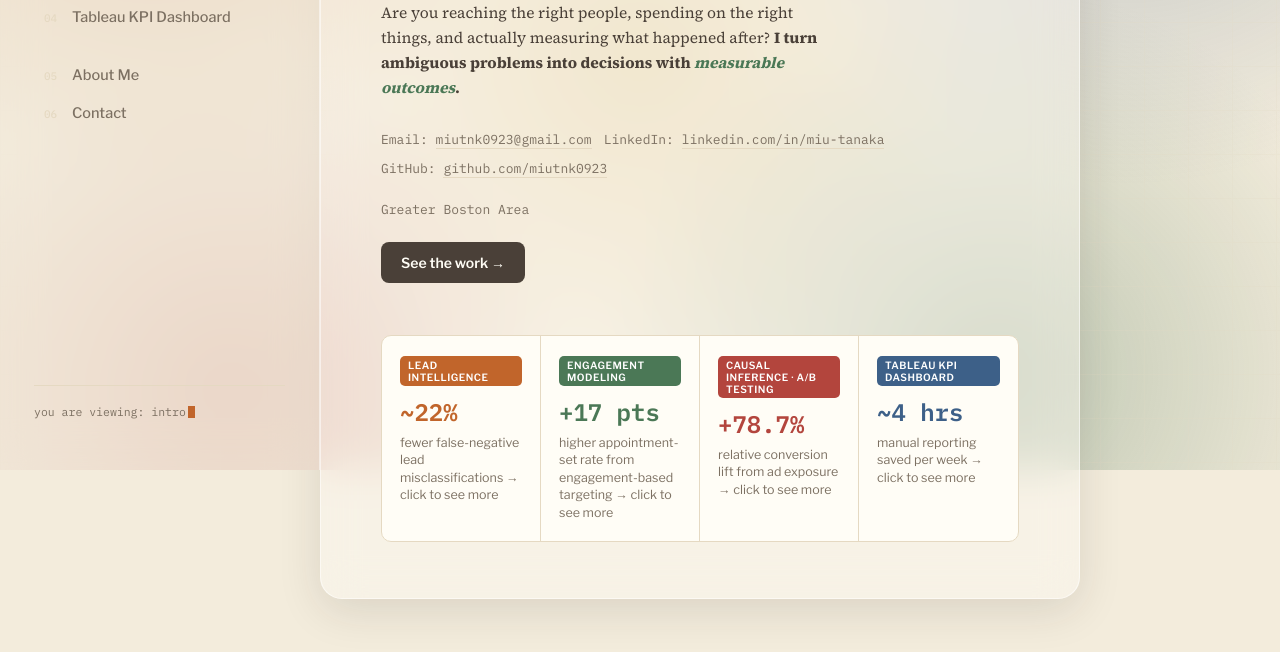
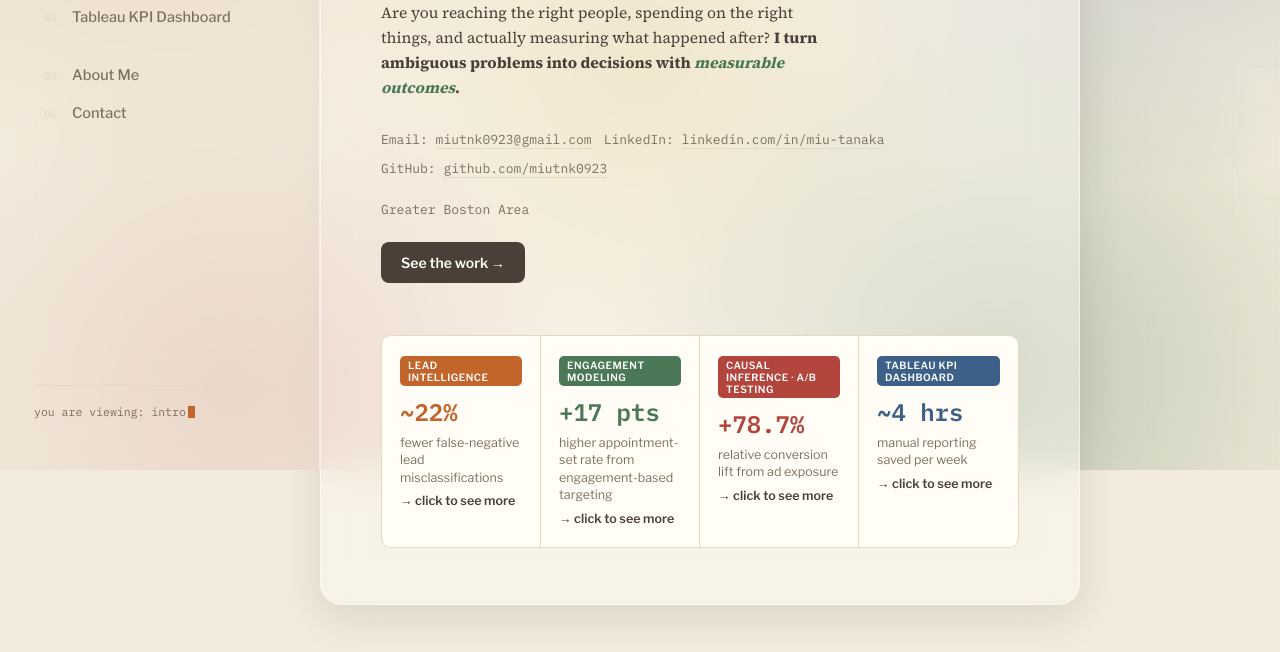
Before and after one commit to miutnk0923/miutnk0923.github.io, a plain HTML site: page index.html in a window 1280 px wide. Shown: the part 330-982 px from the top of the page. Drawn offline with nearby package versions, Linux system fonts and the light colour scheme.

Commit message:
Fix stat card "click to see more" alignment

```diff
--- a/index.html
+++ b/index.html
@@ -276,8 +276,19 @@
     font-size:24px;
     margin-bottom:6px;
   }
-  .stat-label{ font-family:'Libre Franklin', sans-serif; font-size:12.5px; color:var(--ink-soft); line-height:1.4; }
-
+  .stat-label{
+    font-family:'Libre Franklin', sans-serif;
+    font-size:12.5px;
+    color:var(--ink-soft);
+    line-height:1.4;
+    min-height:2.8em;
+  }
+  .stat-more{
+  display:block;
+  margin-top:6px;
+  font-weight:600;
+  color:var(--ink);
+  }
   .stat-tag{
     display:inline-block;
     font-family:'Libre Franklin', sans-serif;
```
